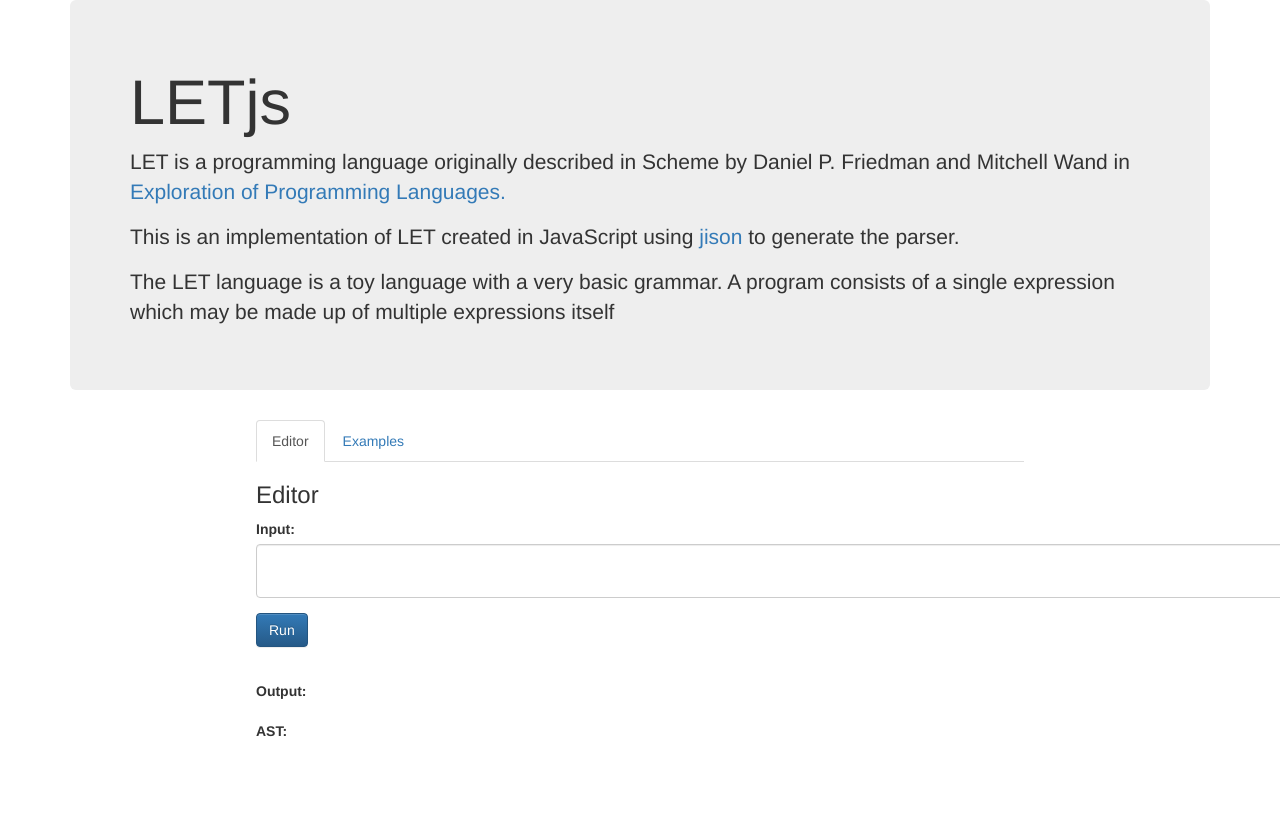
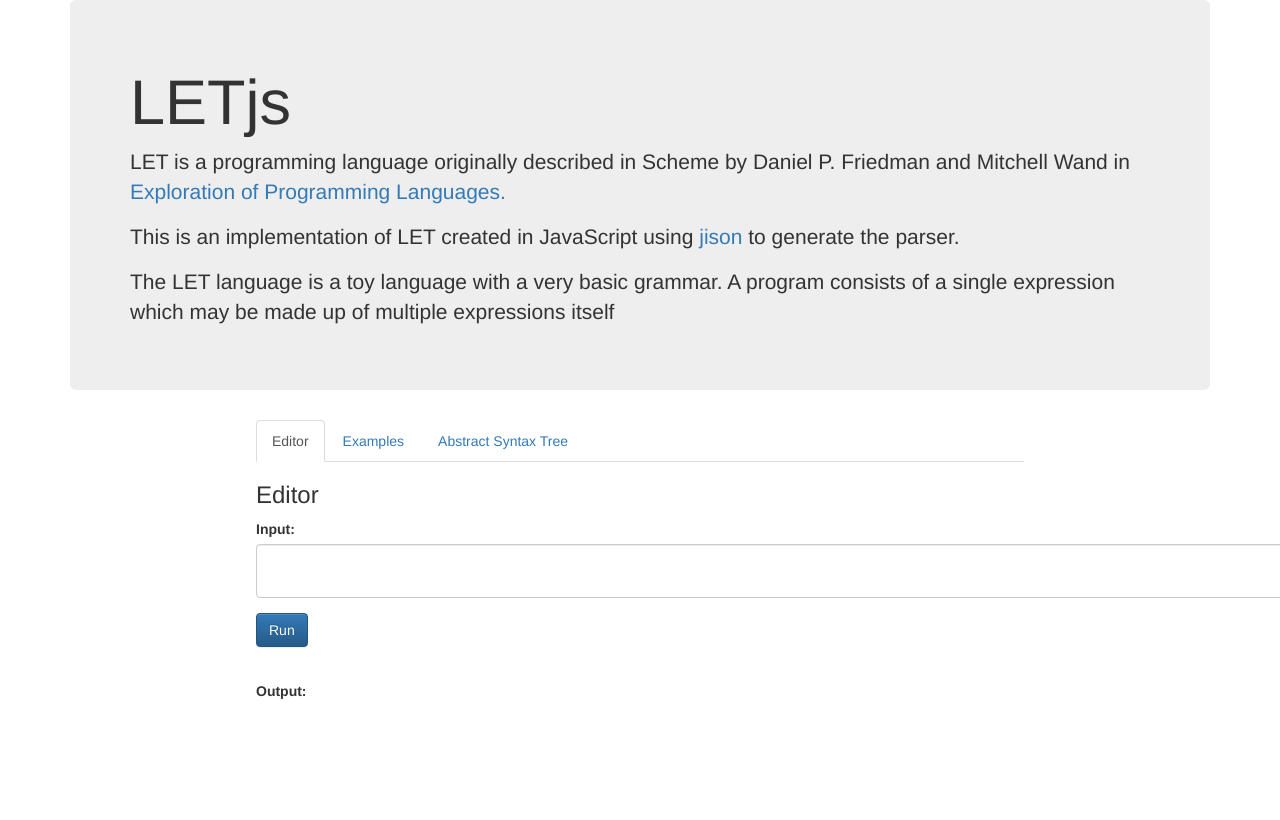
Before and after one commit to hoenn/LETjs, a website: page frontend/index.html in a window 1280 px wide. Shown: the top 820 px of the page. Drawn offline with nearby package versions, Linux system fonts and the light colour scheme.

Commit message:
Added AST tab, going to redo front end

```diff
--- a/frontend/index.html
+++ b/frontend/index.html
@@ -26,6 +26,7 @@
 	<ul class="nav nav-tabs side-buffer">
 		<li class="active"><a data-toggle="tab" href="#editor">Editor</a></li>
 		<li><a data-toggle="tab" href="#examples">Examples</a></li>
+    <li><a data-toggle="tab" href="#ast">Abstract Syntax Tree </a></li>
 	</ul>
 
 	<div class="tab-content side-buffer">
@@ -50,12 +51,6 @@
 				</div>
 			</div>
 
-      <div class = "row">
-        <div class ="form-group">
-          <label for="ast">AST:</label>
-          <div id = "tree-simple" ></div>
-        </div>
-      </div>
 		</div>
 	</div>
 
@@ -68,6 +63,10 @@
 			<div class="well">let x = 3 in let y = 3 in if zero?(-(x,y)) then 1 else 0 <br>Result: 1</div>
     </div>
 
+    <div id ="ast" class="fade">
+      <h3>Abstract Syntax Tree</h3>
+      <div class = "well" id = "tree-simple"></div>
+    </div>
 
 
 
```
